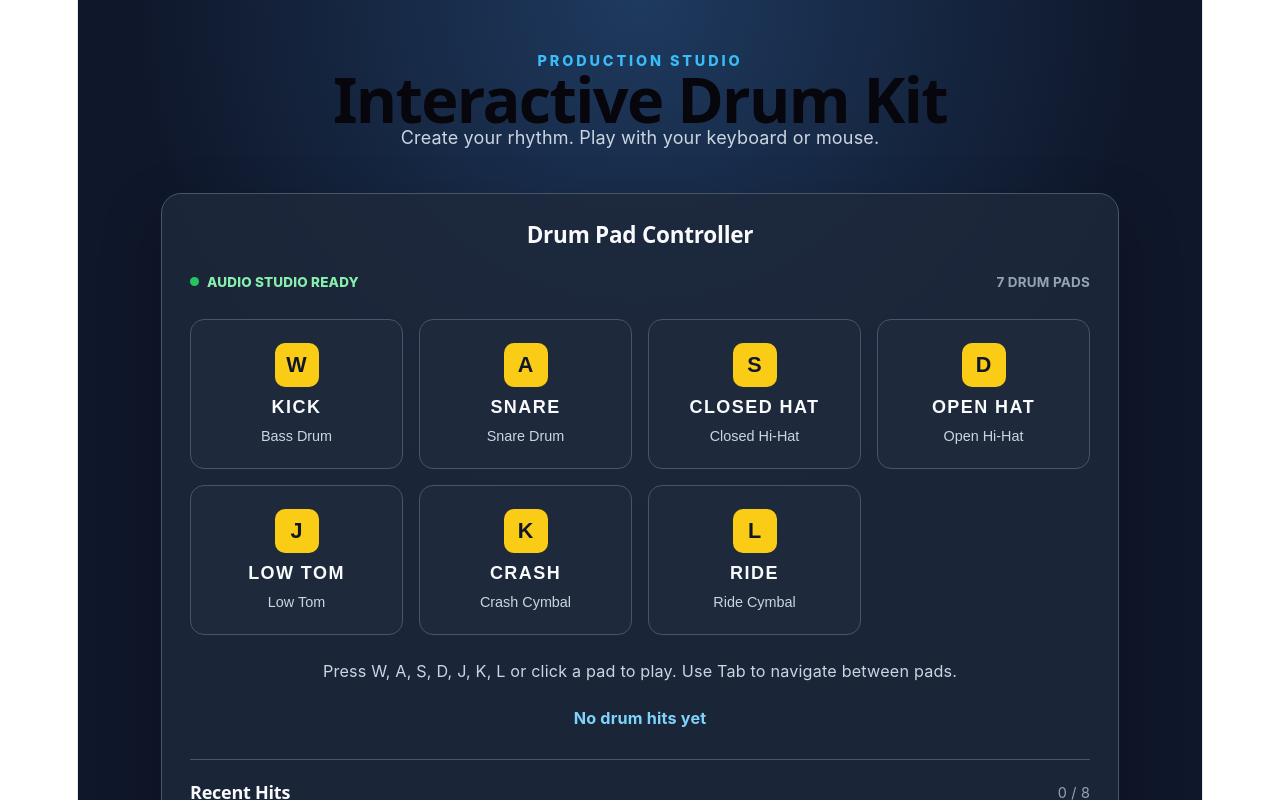
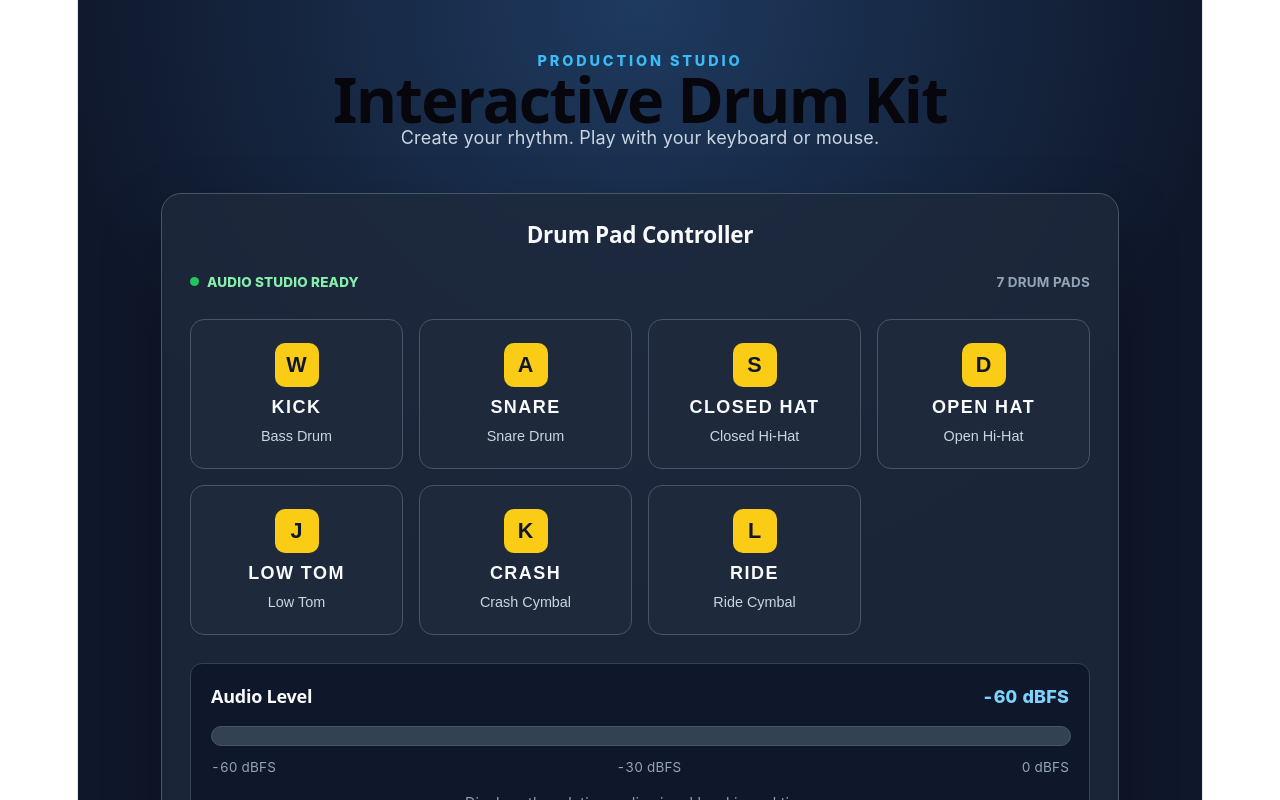
Before and after one commit to ninitu123456/lab_03, a React (Vite) app: page / in a window 1280 px wide. Shown: the top 800 px of the page. Built offline with nearby package versions, Linux system fonts and the light colour scheme.

Commit message:
feat(ui): add visual decibel meter

```diff
--- a/src/homeworks/DrumMachine/DrumMachine.jsx
+++ b/src/homeworks/DrumMachine/DrumMachine.jsx
@@ -7,7 +7,7 @@ import { useDrumKeyboard } from './hooks/useDrumKeyboard';
 import DrumPadGrid from './components/DrumPadGrid';
 
 import './DrumMachine.css';
-
+import DecibelMeter from './components/DecibelMeter';
 function DrumMachine() {
   const [audioEngine] = useState(
     () => new DrumAudioEngine(),
@@ -128,6 +128,8 @@ function DrumMachine() {
           onTrigger={handleTriggerPad}
         />
 
+        <DecibelMeter audioEngine={audioEngine} />
+
         <p className="drum-machine__instruction">
           Press W, A, S, D, J, K, L or click a pad to play.
           Use Tab to navigate between pads.
--- /dev/null
+++ b/src/homeworks/DrumMachine/components/DecibelMeter.css
@@ -0,0 +1,83 @@
+.decibel-meter {
+  margin-top: 28px;
+  padding: 20px;
+
+  background: #0f172a;
+  border: 1px solid #334155;
+  border-radius: 12px;
+}
+
+.decibel-meter__header {
+  display: flex;
+  align-items: center;
+  justify-content: space-between;
+  gap: 12px;
+
+  margin-bottom: 16px;
+}
+
+.decibel-meter__header h2 {
+  margin: 0;
+
+  color: #f8fafc;
+  font-size: 1rem;
+  font-weight: 800;
+}
+
+.decibel-meter__value {
+  color: #7dd3fc;
+  font-size: 1rem;
+  font-weight: 800;
+  font-variant-numeric: tabular-nums;
+}
+
+.decibel-meter__track {
+  width: 100%;
+  height: 18px;
+
+  overflow: hidden;
+
+  background: #334155;
+  border: 1px solid #475569;
+  border-radius: 999px;
+}
+
+.decibel-meter__fill {
+  height: 100%;
+
+  background: linear-gradient(
+    90deg,
+    #22c55e 0%,
+    #a3e635 60%,
+    #facc15 85%,
+    #ef4444 100%
+  );
+
+  border-radius: inherit;
+  transition: width 100ms linear;
+}
+
+.decibel-meter__scale {
+  display: flex;
+  justify-content: space-between;
+
+  margin-top: 8px;
+
+  color: #94a3b8;
+  font-size: 0.75rem;
+  font-variant-numeric: tabular-nums;
+}
+
+.decibel-meter__description {
+  margin: 12px 0 0;
+
+  color: #94a3b8;
+  font-size: 0.8rem;
+  line-height: 1.5;
+}
+
+@media (prefers-reduced-motion: reduce) {
+  .decibel-meter__fill {
+    transition: none;
+  }
+}
--- /dev/null
+++ b/src/homeworks/DrumMachine/components/DecibelMeter.jsx
@@ -0,0 +1,87 @@
+import { useEffect, useState } from 'react';
+
+import './DecibelMeter.css';
+
+const MIN_DBFS = -60;
+const MAX_DBFS = 0;
+const UPDATE_INTERVAL = 100;
+
+function DecibelMeter({ audioEngine }) {
+  const [levelDbfs, setLevelDbfs] = useState(MIN_DBFS);
+
+  useEffect(() => {
+    let animationFrameId;
+    let lastUpdate = 0;
+
+    const updateLevel = (timestamp) => {
+      if (timestamp - lastUpdate >= UPDATE_INTERVAL) {
+        const rms = audioEngine.getAudioLevel();
+
+        const dbfs =
+          rms > 0
+            ? 20 * Math.log10(rms)
+            : MIN_DBFS;
+
+        const clampedDbfs = Math.max(
+          MIN_DBFS,
+          Math.min(MAX_DBFS, dbfs),
+        );
+
+        setLevelDbfs(clampedDbfs);
+        lastUpdate = timestamp;
+      }
+
+      animationFrameId = requestAnimationFrame(updateLevel);
+    };
+
+    animationFrameId = requestAnimationFrame(updateLevel);
+
+    return () => {
+      cancelAnimationFrame(animationFrameId);
+    };
+  }, [audioEngine]);
+
+  const percentage =
+    ((levelDbfs - MIN_DBFS) / (MAX_DBFS - MIN_DBFS)) * 100;
+
+  return (
+    <section
+      className="decibel-meter"
+      aria-labelledby="decibel-meter-heading"
+    >
+      <div className="decibel-meter__header">
+        <h2 id="decibel-meter-heading">Audio Level</h2>
+
+        <output className="decibel-meter__value">
+          {Math.round(levelDbfs)} dBFS
+        </output>
+      </div>
+
+      <div
+        className="decibel-meter__track"
+        role="meter"
+        aria-label="Relative audio level"
+        aria-valuemin={MIN_DBFS}
+        aria-valuemax={MAX_DBFS}
+        aria-valuenow={Math.round(levelDbfs)}
+      >
+        <div
+          className="decibel-meter__fill"
+          style={{ width: `${percentage}%` }}
+        />
+      </div>
+
+      <div className="decibel-meter__scale">
+        <span>-60 dBFS</span>
+        <span>-30 dBFS</span>
+        <span>0 dBFS</span>
+      </div>
+
+      <p className="decibel-meter__description">
+        Displays the relative audio signal level in real time.
+      </p>
+    </section>
+  );
+}
+
+export default DecibelMeter;
```
